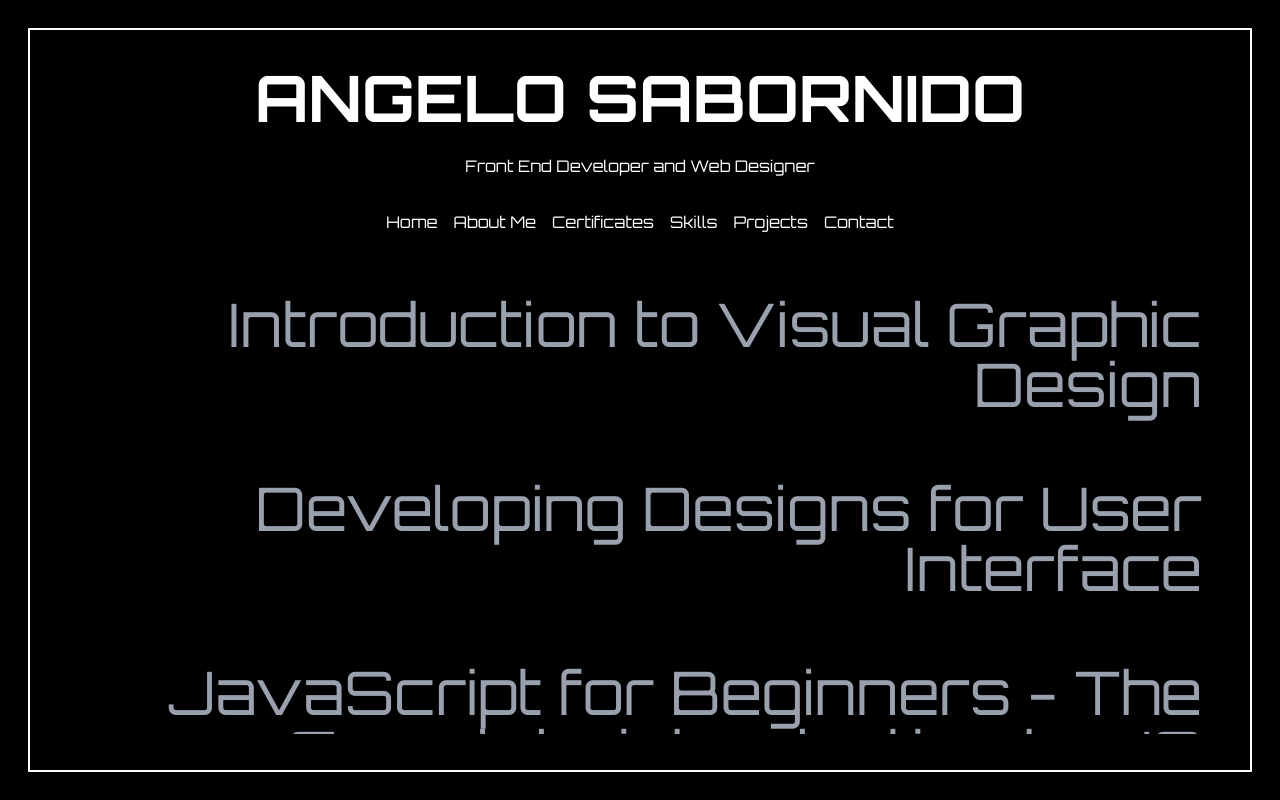
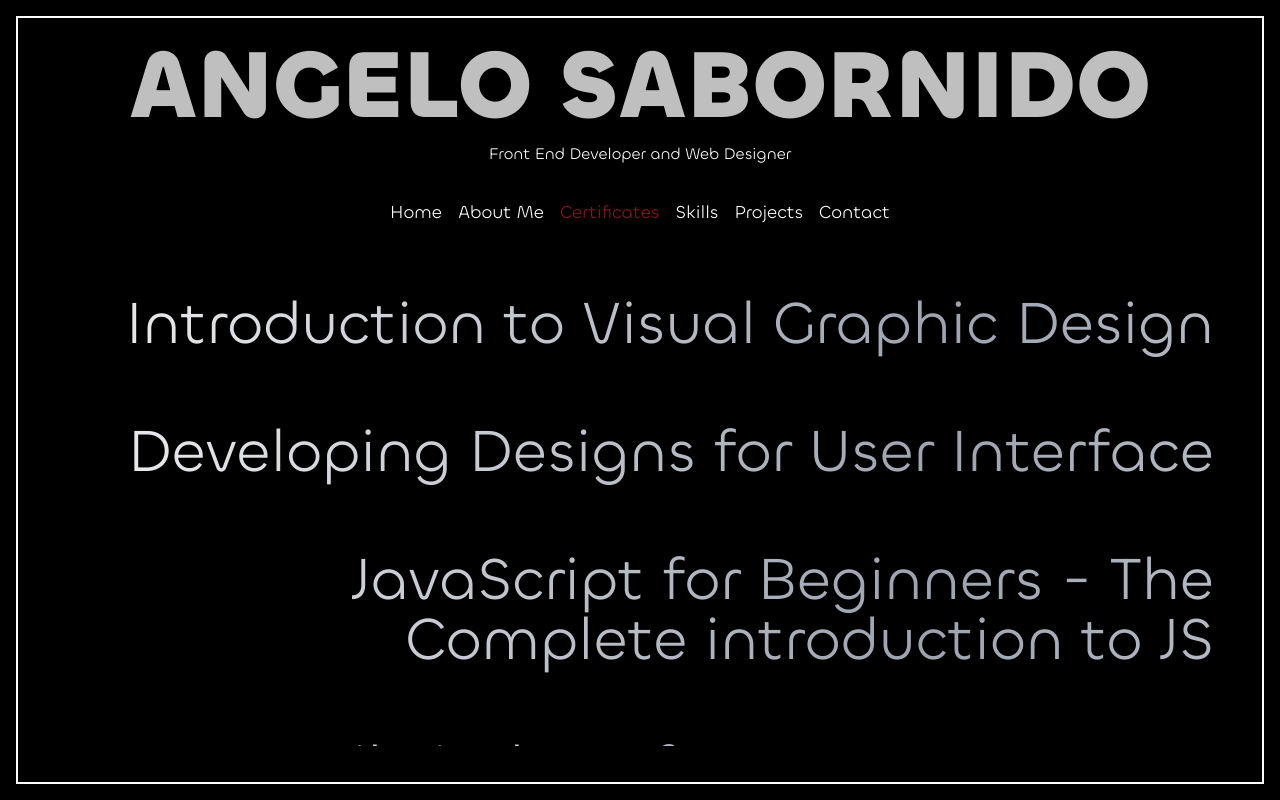
Before and after one commit to Gilooooo/Portfolio2025, a Next.js app: page / in a window 1280 px wide. Both pictures are taken after a click on the button "Certificates". Built offline with nearby package versions, Linux system fonts and the light colour scheme.

Commit message:
Changes to all

```diff
--- a/package.json
+++ b/package.json
@@ -10,6 +10,7 @@
   },
   "dependencies": {
     "gsap": "^3.13.0",
+    "matter-js": "^0.20.0",
     "next": "15.3.3",
     "react": "^19.0.0",
     "react-dom": "^19.0.0",
--- a/src/_Components/Certificates/Certificates.jsx
+++ b/src/_Components/Certificates/Certificates.jsx
@@ -1,20 +1,71 @@
+"use client";
+import { useState } from "react";
+
 export default function Certificates() {
+  const [modalAppear, setModalAppear] = useState(false);
+  const [certificateSelected, setCertificate] = useState("");
+
   const certificates = [
     "/Certificate1.png",
     "/Certificate2.png",
-    "/Certificate1.png",
-    "/Certificate2.png",
+    "/Certificate3.jpg",
+    "/Certificate4.jpg",
+    "/Certificate5.jpg",
   ];
+
+  const certificatesName = [
+    "Introduction to Visual Graphic Design",
+    "Developing Designs for User Interface",
+    "JavaScript for Beginners - The Complete introduction to JS",
+    "TailwindCSS from A to Z: Master TailwindCSS Quickly",
+    "AMAZING | JavaScript Programming with Examples in One Day"
+  ];
+
+
+
+  const openModal = (index) => {
+    setCertificate(certificates[index]);
+    setModalAppear(true);
+  };
+
+  const closeModal = () => {
+    setModalAppear(false);
+    setCertificate("");
+  };
 
   return (
     <div className="flex justify-center items-center h-full w-full fadein overflow-hidden">
-      <section className="text-gray-400 sm:p-3 w-full h-full flex flex-col items-end sm:gap-16 gap-9 text-end overflow-auto scroll-thin">
-        <p className="lg:text-6xl md:text-4xl text-3xl">Introduction to Visual Graphic Design</p>
-        <p className="lg:text-6xl md:text-4xl text-3xl">Developing Designs for User Interface</p>
-        <p className="lg:text-6xl md:text-4xl text-3xl">JavaScript for Beginners - The Complete introduction to JS</p>
-        <p className="lg:text-6xl md:text-4xl text-3xl">TailwindCSS from A to Z: Master TailwindCSS Quickly</p>
-        <p className="lg:text-6xl md:text-4xl text-3xl">AMAZING | JavaScript Programming with Examples in One Day</p>
+      <section className="text-gray-400 sm:p-3 w-full h-full flex flex-col items-end sm:gap-13 gap-5 text-end overflow-auto scroll-thin">
+        {certificatesName.map((name, index) => (
+          <div key={index} className="flex flex-col items-end ">
+            <p
+              className="lg:text-6xl md:text-4xl text-3xl cursor-pointer shine py-2"
+              onClick={() => openModal(index)}
+            >
+              {name}
+            </p>
+          </div>
+        ))}
       </section>
+
+      {/* Modal */}
+      {modalAppear && (
+        <div className="fixed inset-0 bg-black/75 flex items-center justify-center z-50" onClick={closeModal}>
+          <div className="relative max-w-4xl max-h-full p-4">
+            <img
+              src={certificateSelected}
+              alt="Certificate"
+              className="max-w-full max-h-full object-contain rounded-2xl"
+            />
+            <button
+              onClick={closeModal}
+              className="absolute top-4 right-4 text-white text-2xl bg-gray-500/50 rounded-full w-8 h-8 flex items-center justify-center hover:bg-gray-500/75"
+            >
+              ×
+            </button>
+          </div>
+        </div>
+      )}
     </div>
   );
 }
--- /dev/null
+++ b/src/_Components/Loading.jsx
@@ -0,0 +1,24 @@
+"use client";
+import { useState, useEffect } from "react";
+
+export default function LoadingWrapper({ children }) {
+  const [isLoading, setIsLoading] = useState(true);
+
+  useEffect(() => {
+    const timer = setTimeout(() => {
+      setIsLoading(false);
+    }, 1000);
+
+    return () => clearTimeout(timer);
+  }, []);
+
+  if (isLoading) {
+    return (
+        <main className="h-screen flex justify-center items-center bg-black fadeout">
+            <span className="animate-pulse">Angelo Sabornido</span>
+        </main>
+    );
+  }
+
+  return children;
+}
--- a/src/_Components/Projects/Projects.jsx
+++ b/src/_Components/Projects/Projects.jsx
@@ -1,7 +1,7 @@
 export default function Projects(){
     return(
-        <div className="fadein">
-            PROJECTS
+        <div className="fadein w-full h-full text-end">
+            <h1 className="lg:text-6xl md:text-4xl text-3xl">Marci Metzger Recreate</h1>
         </div>
     )
 }
--- a/src/_Components/Skills/Skills.jsx
+++ b/src/_Components/Skills/Skills.jsx
@@ -1,42 +1,186 @@
-import {
-  FaHtml5,
-  FaPython,
-  FaReact,
-  FaBootstrap,
-  FaFigma,
-} from "react-icons/fa";
-import { IoLogoCss3 } from "react-icons/io";
-import { RiNextjsFill, RiTailwindCssFill } from "react-icons/ri";
-import { SiMysql, SiAdobeillustrator } from "react-icons/si";
+"use client";
+import { useEffect, useRef, useState } from "react";
+import Matter from "matter-js";
 
-export default function Skills() {
+export default function MixedShapes() {
+  const sceneRef = useRef(null);
+  useEffect(() => {
+    if (!sceneRef.current) return;
+
+    const {
+      Engine,
+      Render,
+      Runner,
+      MouseConstraint,
+      Mouse,
+      Composite,
+      Bodies,
+    } = Matter;
+
+    const skills = [
+      "JavaScript",
+      "Html",
+      "React",
+      "Next.js",
+      "Node.js",
+      "Tailwind",
+      "Figma",
+      "C++",
+      "C#",
+      "Python",
+      "CSS",
+    ];
+
+    // Get container dimensions
+    const containerWidth = sceneRef.current.clientWidth;
+    const containerHeight = sceneRef.current.clientHeight;
+
+    // create engine
+    const engine = Engine.create();
+    const world = engine.world;
+
+    // create renderer
+    const render = Render.create({
+      element: sceneRef.current,
+      engine: engine,
+      options: {
+        width: containerWidth,
+        height: containerHeight,
+        background: "black",
+        showAngleIndicator: true,
+        wireframes: false,
+        pixelRatio: window.devicePixelRatio || 1,
+      },
+    });
+
+    // Fix canvas resolution for high DPI displays
+    const canvas = render.canvas;
+    const ctx = canvas.getContext('2d');
+    const pixelRatio = window.devicePixelRatio || 1;
+
+    canvas.width = containerWidth * pixelRatio;
+    canvas.height = containerHeight * pixelRatio;
+    canvas.style.width = containerWidth + 'px';
+    canvas.style.height = containerHeight + 'px';
+    ctx.scale(pixelRatio, pixelRatio);
+
+    Render.run(render);
+
+    // create runner
+    const runner = Runner.create();
+    Runner.run(runner, engine);
+
+    // Create skill boxes with text-based sizing
+    const skillBodies = skills.map((skill, index) => {
+      // Responsive sizing based on screen width
+      const isMobile = containerWidth < 768;
+      const charWidth = isMobile ? 10 : 26;
+      const padding = isMobile ? 20 : 40;
+      const height = isMobile ? 40 : 68;
+
+      const textWidth = skill.length * charWidth;
+      const boxWidth = textWidth + padding;
+      const boxHeight = height;
+
+      // Position skills in a grid-like pattern
+      const cols = Math.floor(containerWidth / (boxWidth + 20));
+      const row = Math.floor(index / cols);
+      const col = index % cols;
+
+      const x = 50 + col * (boxWidth + 20);
+      const y = 50 + row * (boxHeight + 20);
+
+      const body = Bodies.rectangle(x, y, boxWidth, boxHeight, {
+        render: {
+          stiffness: 0.2,
+          fillStyle: "black",
+          strokeStyle: "white",
+          lineWidth: 1
+
+        },
+        chamfer: { radius: 7 }
+      });
+      // Store skill text in body for rendering
+      body.skillText = skill;
+      return body;
+    });
+
+    Composite.add(world, skillBodies);
+
+    // Add text rendering
+    Matter.Events.on(render, 'afterRender', () => {
+      const ctx = render.canvas.getContext('2d');
+      const isMobile = containerWidth < 768;
+      const fontSize = isMobile ? '12px' : '16px';
+      ctx.font = `${fontSize} Arial`;
+      ctx.fillStyle = 'white';
+      ctx.textAlign = 'center';
+      ctx.textBaseline = 'middle';
+
+      skillBodies.forEach(body => {
+        if (body.skillText) {
+          ctx.save();
+          ctx.translate(body.position.x, body.position.y);
+          ctx.rotate(body.angle);
+          ctx.fillText(body.skillText, 0, 0);
+          ctx.restore();
+        }
+      });
+    });
+
+    // add walls - responsive to container size (invisible but solid)
+    Composite.add(world, [
+      Bodies.rectangle(containerWidth / 2, 0, containerWidth + 100, 50, {
+        isStatic: true,
+        render: { visible: false }
+      }),
+      Bodies.rectangle(containerWidth / 2, containerHeight, containerWidth + 100, 50, {
+        isStatic: true,
+        render: { visible: false }
+      }),
+      Bodies.rectangle(containerWidth, containerHeight / 2, 50, containerHeight + 100, {
+        isStatic: true,
+        render: { visible: false }
+      }),
+      Bodies.rectangle(0, containerHeight / 2, 50, containerHeight + 100, {
+        isStatic: true,
+        render: { visible: false }
+      }),
+    ]);
+
+    // add mouse control
+    const mouse = Mouse.create(render.canvas);
+    const mouseConstraint = MouseConstraint.create(engine, {
+      mouse,
+      constraint: {
+        stiffness: 0.2,
+        render: { visible: false },
+      },
+    });
+
+    Composite.add(world, mouseConstraint);
+    render.mouse = mouse;
+
+    // fit the render viewport to the scene
+    Render.lookAt(render, {
+      min: { x: 0, y: 0 },
+      max: { x: containerWidth, y: containerHeight },
+    });
+
+    // cleanup on component unmount
+    return () => {
+      Matter.Events.off(render, 'afterRender');
+      Render.stop(render);
+      Runner.stop(runner);
+      Engine.clear(engine);
+      render.canvas.remove();
+      render.textures = {};
+    };
+  }, []);
+
   return (
-    <div className="fadein h-full w-full">
-      <section
-        className="
-          grid
-          justify-center
-          items-center
-          grid-cols-[repeat(auto-fit,minmax(50px,1fr))]
-          md:grid-flow-col
-          md:auto-cols-max
-          gap-4
-          place-items-center
-          w-full
-          h-full
-        "
-      >
-        <FaHtml5 className="h-[50px] w-[50px]" />
-        <IoLogoCss3 className="h-[50px] w-[50px]" />
-        <RiNextjsFill className="h-[50px] w-[50px]" />
-        <RiTailwindCssFill className="h-[50px] w-[50px]" />
-        <FaPython className="h-[50px] w-[50px]" />
-        <FaReact className="h-[50px] w-[50px]" />
-        <FaBootstrap className="h-[50px] w-[50px]" />
-        <SiMysql className="h-[50px] w-[50px]" />
-        <FaFigma className="h-[50px] w-[50px]" />
-        <SiAdobeillustrator className="h-[50px] w-[50px]" />
-      </section>
-    </div>
+    <main className="w-full h-full">
+      <div ref={sceneRef} className="w-full h-full"/>
+    </main>
   );
 }
--- a/src/app/globals.css
+++ b/src/app/globals.css
@@ -38,7 +38,6 @@ body {
   border-radius: 4px;
 }
 
-
 .fadein {
   animation: fadein 2s ease-in-out forwards;
 }
@@ -50,3 +49,40 @@ body {
     opacity: 1;
   }
 }
+
+.fadeout {
+  animation: fadeout 3s ease-out forwards;
+}
+@keyframes fadeout {
+  from {
+    opacity: 1;
+  }
+  to {
+    opacity: 0;
+  }
+}
+
+
+.shine {
+  background: linear-gradient(
+    90deg,
+    #9ca3af 0%,
+    #ffffff 50%,
+    #9ca3af 100%
+  );
+  background-size: 200% 100%;
+  background-clip: text;
+  -webkit-background-clip: text;
+  -webkit-text-fill-color: transparent;
+  animation: shine 4s ease-in-out infinite;
+}
+
+@keyframes shine {
+  0% {
+    background-position: -200% 0;
+  }
+  100% {
+    background-position: 200% 0;
+
+  }
+}
--- a/src/app/layout.js
+++ b/src/app/layout.js
@@ -1,5 +1,7 @@
 import { Geist, Geist_Mono, Orbitron } from "next/font/google";
+import localFont from "next/font/local";
 import "./globals.css";
+import LoadingWrapper from "@/_Components/Loading";
 
 // Load fonts
 const geistSans = Geist({
@@ -12,10 +14,10 @@ const geistMono = Geist_Mono({
   subsets: ["latin"],
 });
 
-const orbitron = Orbitron({
-  variable: "--font-orbitron",
-  subsets: ["latin"],
-  weight: ["400", "700"], // Add more if needed
+const chillax = localFont({
+  src: "./fonts/Chillax-Variable.ttf",
+  variable: "--font-chillax",
+  display: "swap",
 });
 
 export const metadata = {
@@ -27,10 +29,10 @@ export default function RootLayout({ children }) {
   return (
     <html
       lang="en"
-      className={`${geistSans.variable} ${geistMono.variable} ${orbitron.variable}`}
+      className={`${geistSans.variable} ${geistMono.variable} ${chillax.variable}`}
     >
-      <body className="font-orbitron antialiased">
-        {children}
+      <body className="antialiased" style={{ fontFamily: "var(--font-chillax), 'Century Gothic'" }}>
+        <LoadingWrapper>{children}</LoadingWrapper>
       </body>
     </html>
   );
--- a/src/app/page.js
+++ b/src/app/page.js
@@ -22,7 +22,7 @@ export default function Hero() {
         duration: 4,
         scrambleText: {
           text: "ANGELO SABORNIDO",
-          chars: "ЙЦУКЕНГШЩЗХФЫВАПОНЛДЖМЬЧТИЯ",
+          chars: "01",
           revealDelay: 0.7,
           speed: 1,
         },
@@ -32,7 +32,7 @@ export default function Hero() {
         duration: 2,
         scrambleText: {
           text: "Front End Developer and Web Designer",
-          chars: "ЙЦУКЕНГШЩЗХФЫВАПОНЛДЖМЬЧТИЯ",
+          chars: "01",
           revealDelay: 0.7,
           speed: 1,
         },
@@ -61,13 +61,18 @@ export default function Hero() {
   }
 
   return (
-    <div className="bg-black flex items-center justify-center h-[100dvh] gap-16 p-4 lg:p-7 fadein">
-      <main className="md:p-5 p-3 bg-black flex flex-col items-center gap-[32px] h-full w-full border-2 border-white">
+    <div className="bg-black flex items-center justify-center h-[100dvh] gap-16 md:p-3 p-2 lg:p-4 fadein">
+      <main className={`md:p-5 p-3 bg-black flex flex-col items-center gap-[32px] h-full w-full border-2 border-white overflow-hidden`}>
         <div className="text-center text-white">
-          <h1 ref={nameRef} className="text-[clamp(1.5rem,8vw,4rem)] font-bold text-center">
+          <h1
+            ref={nameRef}
+            className="xl:text-8xl lg:text-6xl sm:text-5xl text-3xl font-bold text-center animate-pulse"
+          >
             ANGELO SABORNIDO
           </h1>
-          <h2 className="mt-2 text-[clamp(0.5rem,3vw,1rem)]" ref={nameRef2}>Front End Developer and Web Designer</h2>
+          <h2 className="mt-2 text-[clamp(0.5rem,3vw,1rem)]" ref={nameRef2}>
+            Front End Developer and Web Designer
+          </h2>
         </div>
 
         <nav>
@@ -80,19 +85,26 @@ export default function Hero() {
               ["projects", "Projects"],
               ["contact", "Contact"],
             ].map(([key, label]) => (
-              <li key={key}>
+              <li key={key} className="sm:text-lg text-sm">
+                {activeSection == key ? (
+                  <button className="text-red-500 animate-pulse transition-colors">{label}</button>
+                ) : (
                   <button
                     onClick={() => setActiveSection(key)}
                     className="hover:text-red-400 transition-colors duration-200"
                   >
                     {label}
                   </button>
+                )}
               </li>
             ))}
           </ul>
         </nav>
-
-        <section className="w-full h-full bg-black text-white sm:p-4 p-2 overflow-hidden">
+        <section
+          className={`w-full h-full bg-black text-white  overflow-hidden ${
+            activeSection == "skills" ? "" : "sm:p-4 p-2"
+          }`}
+        >
           {renderSection()}
         </section>
       </main>
```
Also changed, not shown: src/app/loading/page.js (deleted, +0 -12 lines), src/app/fonts/Chillax-Variable.ttf (added), 1 other file (tests, documents, lock files or other folders). Lines whose indentation alone changed are shown as unchanged.
